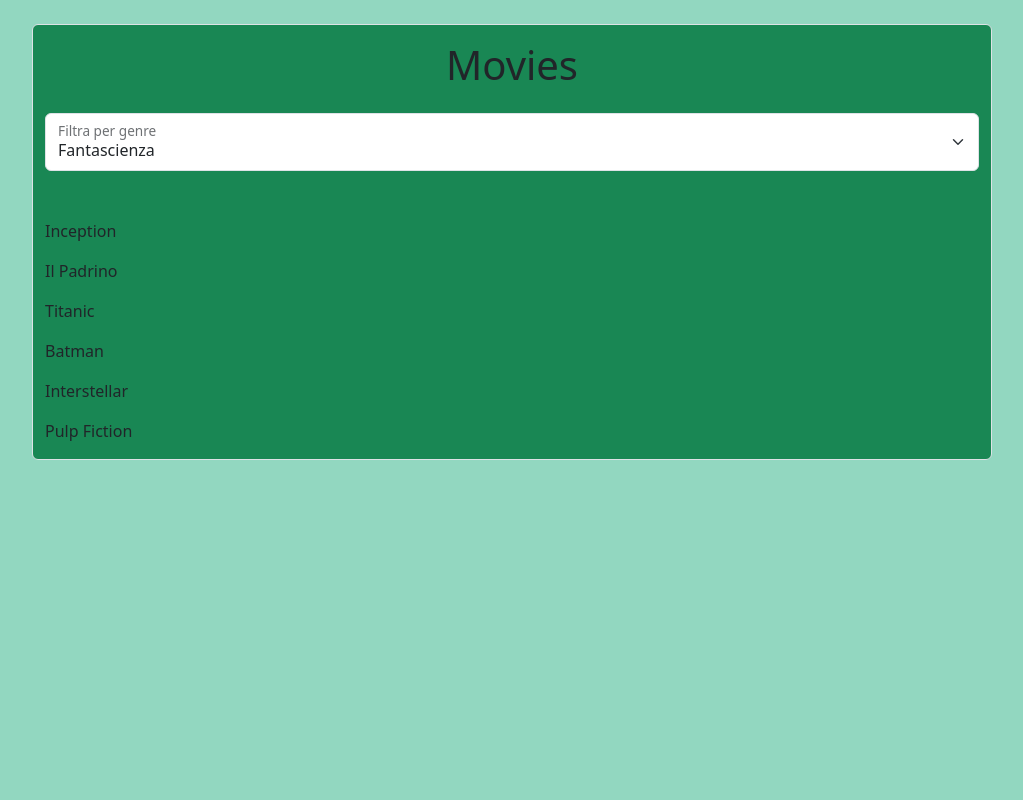
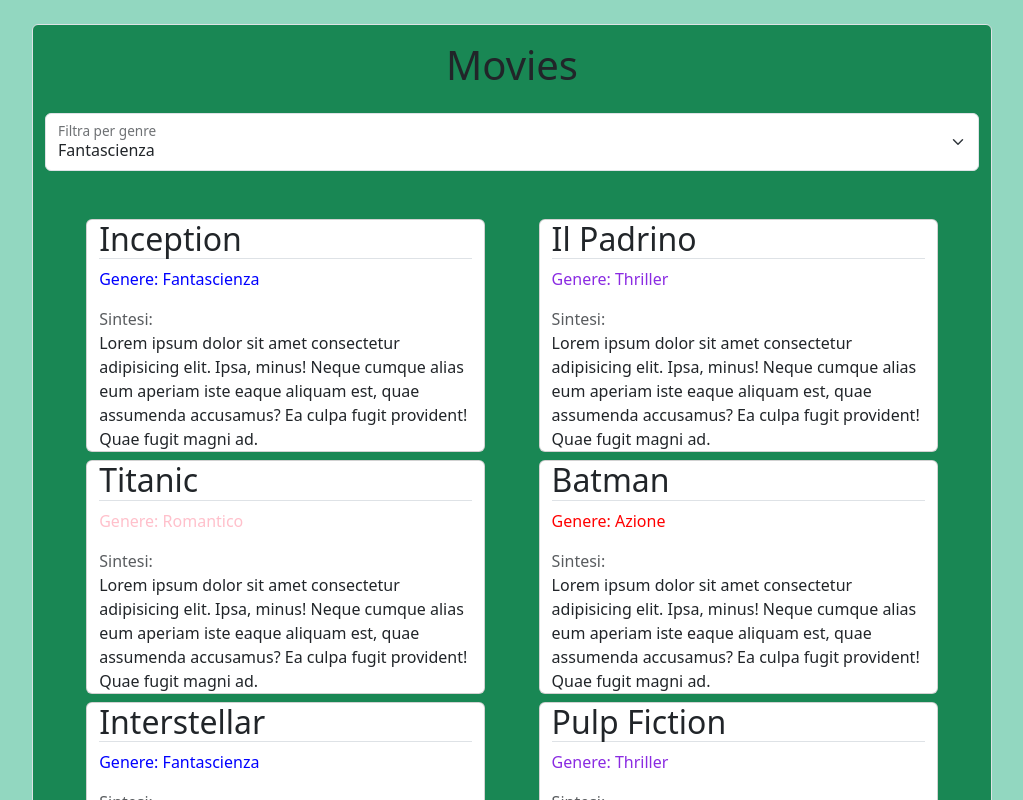
Before and after one commit to murphy-afk/react-movie-filter, a React (Vite) app: page / in a window 1280 px wide. Shown: the top 800 px of the page, without its empty margins (128-1151 px from the left). Built offline with nearby package versions, Linux system fonts and the light colour scheme.

Commit message:
feat: styling

```diff
--- a/src/App.css
+++ b/src/App.css
@@ -0,0 +1,14 @@
+.Fantascienza {
+  color: blue;
+}
+.Thriller {
+  color: blueviolet;
+}
+
+.Romantico {
+  color: pink;
+}
+
+.Azione {
+  color: red;
+}
--- a/src/App.jsx
+++ b/src/App.jsx
@@ -10,6 +10,7 @@
   const [genre, setGenre] = useState('');
   const [movies, setMovies] = useState(movieList);
   const [movieNum, setMovieNum] = useState(1);
+
   useEffect(() => {
     console.log("I'm happening");
     const filteredMovies = movieList.filter(movie => movie.genre === genre);
@@ -34,7 +35,7 @@
           </select>
           <label htmlFor="genre-select">Filtra per genre</label>
         </div>
-        <div className='movie-container mt-5'>
+        <div className='movie-container mt-5 row justify-content-evenly'>
           {genre !== '' && <p className='border-bottom border-dark'>Film trovati: {movieNum}</p>}
           {movies.map((movie, index) =>
             <Movie
--- a/src/assets/components/Movie.jsx
+++ b/src/assets/components/Movie.jsx
@@ -1,5 +1,11 @@
 export default function Movie({movie}) {
+  const genreclass = "fs-6 " + `${movie.genre}`;
   return(
-    <p >{movie.title}</p>
+    <div className="card col-5 mb-2">
+      <h2 className="card-title border-bottom">{movie.title}</h2>
+      <p className={genreclass}>Genere: {movie.genre}</p>
+      <p className="fs-6 mb-0 text-body-secondary">Sintesi:</p>
+      <p className="card-text">Lorem ipsum dolor sit amet consectetur adipisicing elit. Ipsa, minus! Neque cumque alias eum aperiam iste eaque aliquam est, quae assumenda accusamus? Ea culpa fugit provident! Quae fugit magni ad.</p>
+    </div>
   )
 }
```
